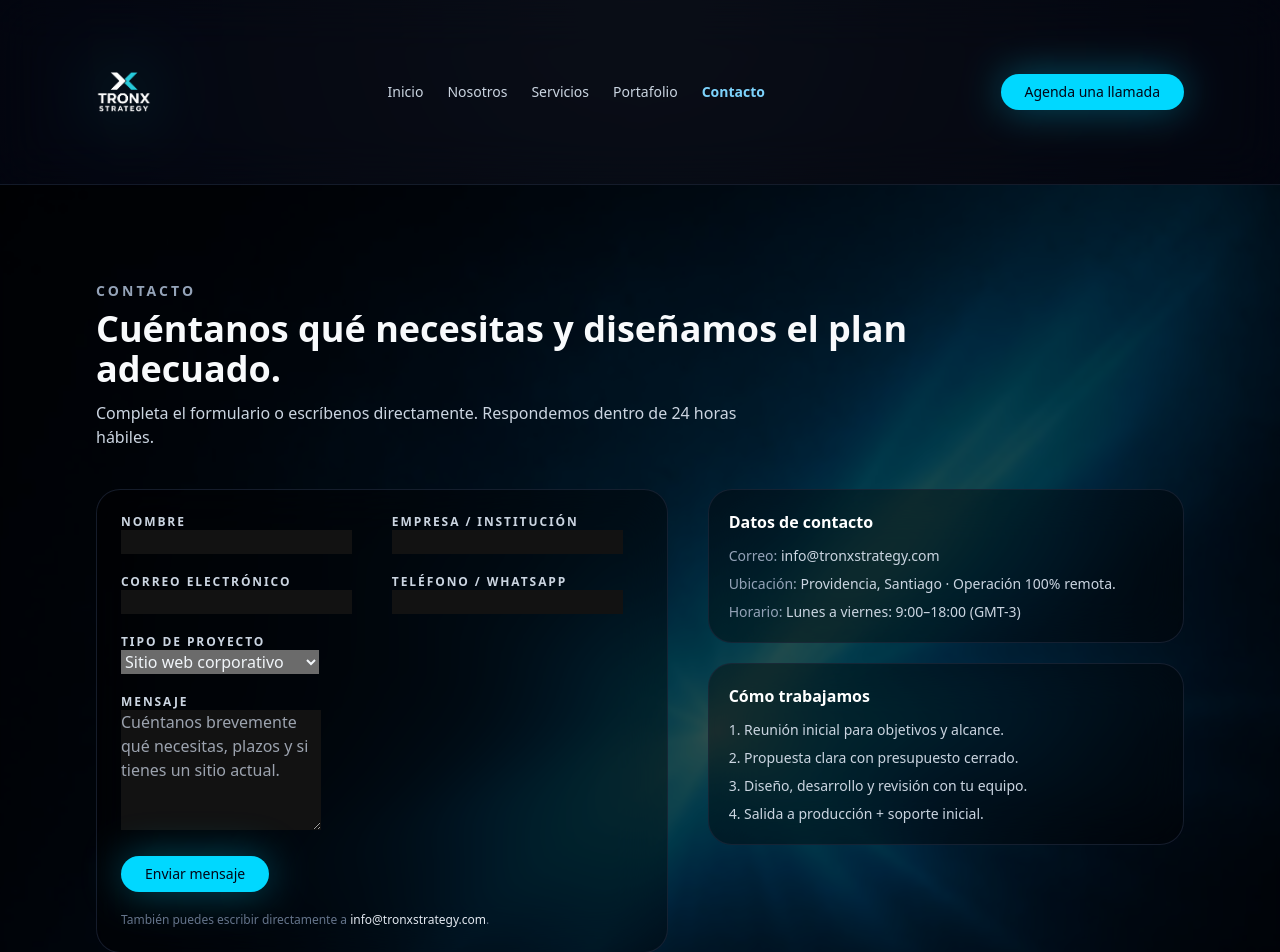
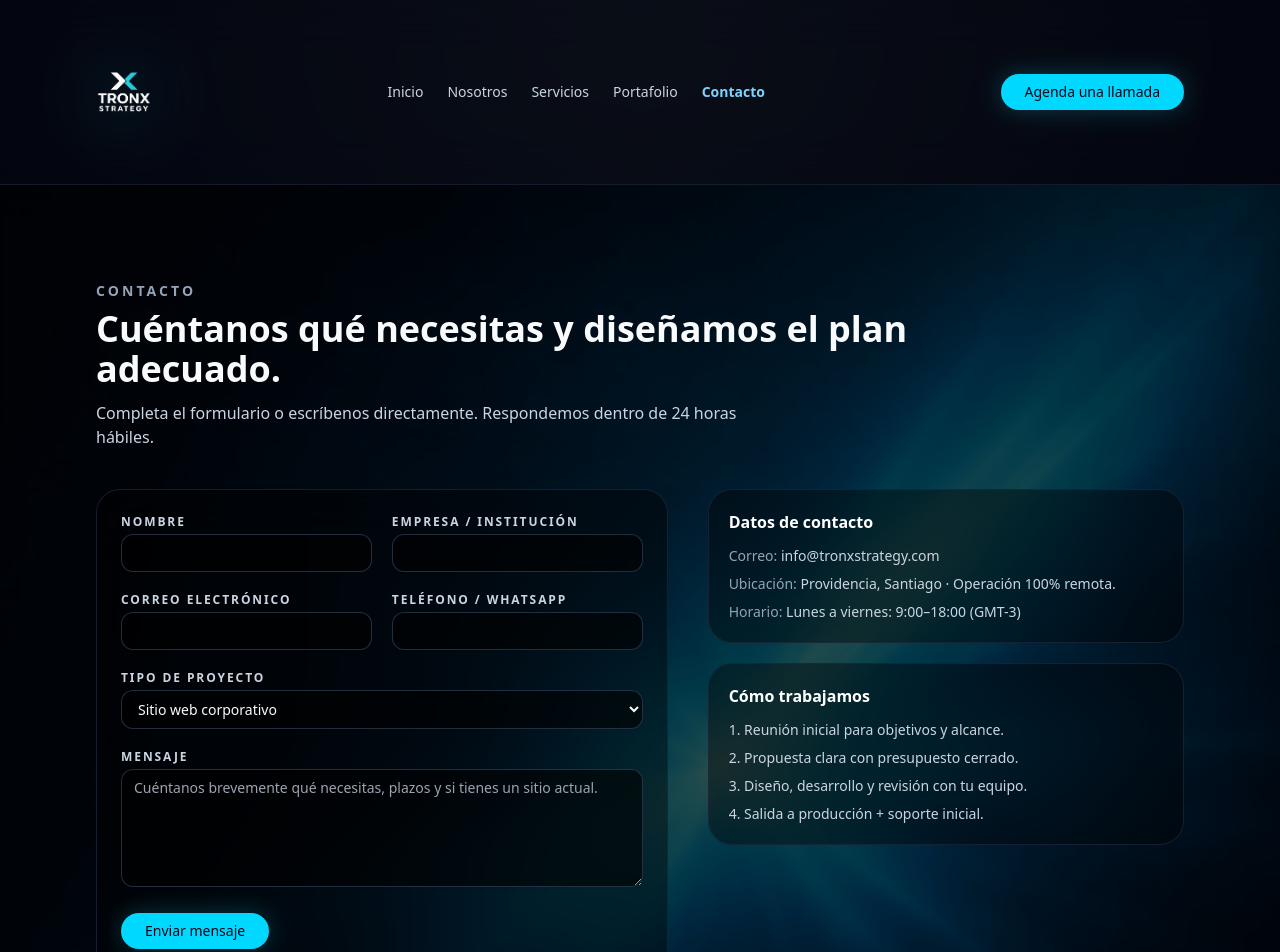
Before and after one commit to TronxGroup/Tronx-Strategy, a Next.js app: page /contacto in a window 1280 px wide. Shown: the top 952 px of the page. Built offline with nearby package versions, Linux system fonts and the light colour scheme.

Commit message:
Update globals.css

```diff
--- a/app/globals.css
+++ b/app/globals.css
@@ -31,37 +31,73 @@ a {
   text-decoration: none;
 }
 
+/* Borde con leve glow */
 .gradient-border {
   border: 1px solid rgba(148, 163, 184, 0.35);
   background: radial-gradient(circle at top left, rgba(0, 216, 255, 0.18), transparent 55%);
 }
 
+/* Superficie base de tarjetas */
 .card-surface {
   @apply rounded-3xl bg-black/40 backdrop-blur-xl border border-slate-800/70;
 }
 
+/* Botón principal */
 .btn-primary {
   @apply inline-flex items-center justify-center rounded-full px-6 py-2 text-sm font-medium
     bg-tronx-accent text-slate-950 hover:bg-cyan-300 transition shadow-soft-glow;
 }
 
+/* Botón ghost / secundario */
 .btn-ghost {
   @apply inline-flex items-center justify-center rounded-full px-6 py-2 text-sm font-medium
     border border-slate-600/70 text-slate-100 hover:bg-slate-800/60 transition;
 }
 
+/* Contenedor de secciones */
 .section {
   @apply w-full max-w-6xl mx-auto px-4 sm:px-6 lg:px-8 py-12 lg:py-16;
 }
 
+/* Titular pequeño de sección */
 .section-title {
   @apply text-sm font-semibold tracking-[0.22em] text-slate-400 uppercase;
 }
 
+/* Heading principal de sección */
 .section-heading {
   @apply mt-2 text-3xl md:text-4xl font-semibold text-slate-50;
 }
 
+/* Subtítulo / párrafo de apoyo */
 .section-subtitle {
   @apply mt-3 text-slate-300 max-w-2xl;
 }
+
+/* ---------- Formularios Tronx Strategy ---------- */
+
+/* Input base (text, email, tel, etc.) */
+.input-base {
+  @apply mt-1 w-full rounded-xl border border-slate-700/70 bg-black/60
+    px-3 py-2 text-sm text-slate-50 outline-none
+    focus:border-tronx-accent/70;
+}
+
+/* Select con mismo look que input */
+.input-select {
+  @apply mt-1 w-full rounded-xl border border-slate-700/70 bg-black/60
+    px-3 py-2 text-sm text-slate-50 outline-none
+    focus:border-tronx-accent/70;
+}
+
+/* Textarea */
+.input-area {
+  @apply mt-1 w-full rounded-xl border border-slate-700/70 bg-black/60
+    px-3 py-2 text-sm text-slate-50 outline-none
+    focus:border-tronx-accent/70;
+}
+
+/* Glow suave usado en algunos botones / cards */
+.shadow-soft-glow {
+  box-shadow: 0 0 25px rgba(34, 211, 238, 0.25);
+}
```
